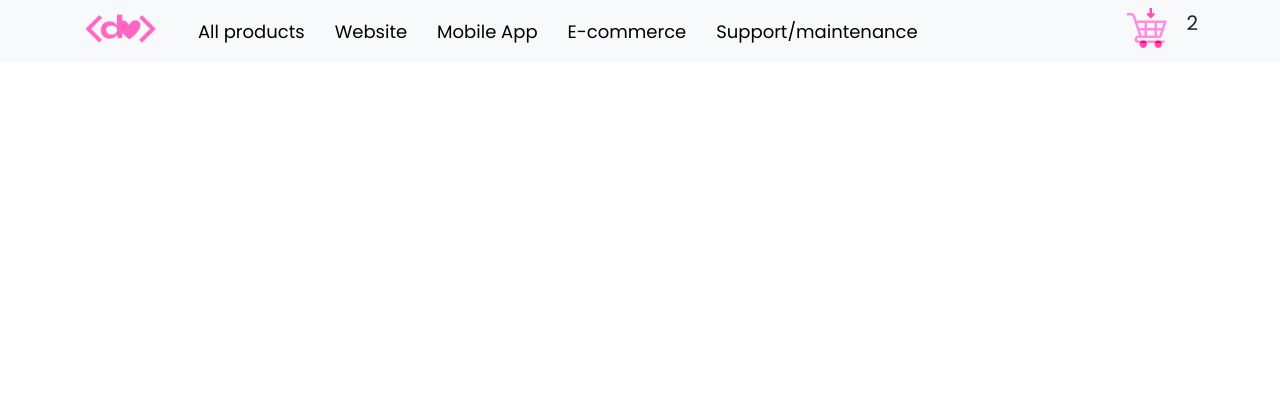
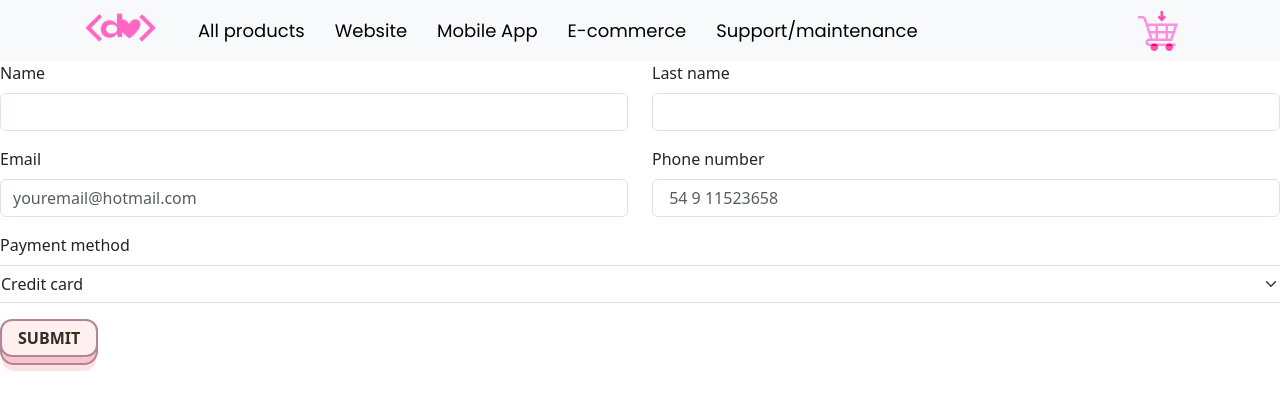
Before and after one commit to lucilaviappiani/PreEntrega1-Viappiani, a React (Vite) app: page /checkout in a window 1280 px wide. Shown: the top 410 px of the page. Built offline with nearby package versions, Linux system fonts and the light colour scheme.

Commit message:
adding cart items

```diff
--- a/src/App.jsx
+++ b/src/App.jsx
@@ -6,21 +6,28 @@ import { BrowserRouter, Routes, Route } from 'react-router-dom'
 import ItemDetailContainer from './components/ItemDetailContainer'
 import Home from './components/Home'
 import Cart from './components/Cart'
+import {CartContextProvider} from './context/CartContext'
+import Checkout from './components/Checkout'
 
 
 const App = () => {
   return (
+
     <BrowserRouter>
+    {/*envuelvo todo con CartContext */}
+    <CartContextProvider>
       <NavBar />
       <Routes>
         <Route exact path='/' element= {<Home/>} />
         <Route exact path='/cart' element= {<Cart/>} />
         <Route exact path='/products' element={<ItemListContainer/>}/>
+        <Route exact path='/checkout' element= {<Checkout/>} />
         <Route exact path='/category/:category' element={<ItemListContainer/>}/>
         <Route exact path='/item/:id' element={<ItemDetailContainer/>} />
+      </Routes>
+      </CartContextProvider>
+  </BrowserRouter>
 
-      </Routes>
-    </BrowserRouter>
   )
 }
 
--- a/src/components/Cart.jsx
+++ b/src/components/Cart.jsx
@@ -1,8 +1,18 @@
-import React from 'react'
+import { useContext } from "react"
+import { CartContext } from "../context/CartContext"
+import { Button } from "react-bootstrap"
+import { Link } from "react-router-dom"
 
 const Cart = () => {
+
+  //lr paso al componente las variables que quiero que consuma
+  const {cartList, setCart, longitud} = useContext(CartContext)
   return (
-    <div>Cart</div>
+    <div>
+      <Link to={`/Checkout`}>
+      <Button variant="" className='CounterButton '> Checkout</Button>
+      </Link>
+    </div>
   )
 }
 
--- a/src/components/CartWidget.jsx
+++ b/src/components/CartWidget.jsx
@@ -1,14 +1,19 @@
 
 import { Link } from 'react-router-dom';
 import addToCartImage from '../assets/anadir-a-la-cesta.png';
+import { useContext } from 'react';
+import { CartContext } from '../context/CartContext';
 
 const CartWidget = () => {
+
+  const {totalQuantity} = useContext(CartContext)
+
   return (
     <div className='CartWidget'>
       <Link to={"/cart"}>
         <img className='CartImage' src= {addToCartImage}/>
       </Link>
-      <p>2</p>
+      <p>{totalQuantity}</p>
     </div>
   )
 }
--- /dev/null
+++ b/src/components/Checkout.jsx
@@ -0,0 +1,72 @@
+import React from 'react'
+import Button from 'react-bootstrap/Button';
+import Col from 'react-bootstrap/Col';
+import Form from 'react-bootstrap/Form';
+import Row from 'react-bootstrap/Row';
+import { useState } from 'react';
+
+const Checkout = () => {
+  const [name, setName] = useState("")
+  const [lastname, setLastname] = useState("")
+  const [email, setEmail] = useState("")
+  const [phone, setPhone] = useState("")
+  const [paymentMethod, setPaymentMethod] = useState("Credit card"); // Por defecto, seleccionamos el primer método de pago
+
+
+  const handleSubmit = (e) => {
+    e.preventDefault()
+    name === ""? alert("please complete your name") : console.log("Name:", name);
+    lastname === ""? alert("please complete your lastname") : console.log("Last name:", lastname);
+    email === ""? alert("please complete your email") : console.log("email:",email);
+    phone === ""? alert("please complete your phone") : console.log("Phone:",phone);
+    console.log("Payment method:", paymentMethod);
+
+  }
+
+  return (
+    <Form onSubmit={handleSubmit}>
+    <Row className="mb-3">
+      <Form.Group as={Col} controlId="formGridEmail">
+        <Form.Label>Name</Form.Label>
+        <Form.Control type="text"  onChange={(e)=> setName(e.target.value)}/>
+      </Form.Group>
+
+      <Form.Group as={Col} controlId="formGridEmail">
+        <Form.Label> Last name</Form.Label>
+        <Form.Control type="text"  onChange={(e)=> setLastname(e.target.value)} />
+      </Form.Group>
+
+    </Row>
+
+    <Row className="mb-3">
+
+      <Form.Group as={Col} controlId="formGridEmail">
+        <Form.Label>Email</Form.Label>
+        <Form.Control type="email" placeholder="youremail@hotmail.com" onChange={(e)=> setEmail(e.target.value)} />
+      </Form.Group>
+
+      <Form.Group as={Col} controlId="formGridEmail">
+        <Form.Label>Phone number</Form.Label>
+        <Form.Control type="tel" placeholder=" 54 9 11523658" onChange={(e)=> setPhone(e.target.value)}/>
+      </Form.Group>
+      </Row>
+
+    <Row className="mb-3">
+
+    <Form.Label>Payment method</Form.Label>
+    <Form.Select aria-label="Default select example" value={paymentMethod} onChange={(e) => setPaymentMethod(e.target.value)}>
+      <option value="Credit card">Credit card</option>
+      <option value="Debit card">Debit card</option>
+      <option value="PayPal">PayPal</option>
+    </Form.Select>
+
+
+
+    </Row>
+    <Button variant="" className='CounterButton ' type="submit" > Submit</Button>
+
+  </Form>
+  )
+}
+
+export default Checkout
--- a/src/components/ItemCount.jsx
+++ b/src/components/ItemCount.jsx
@@ -1,25 +1,28 @@
 import React, { useState } from 'react'
 
-const ItemCount = () => {
+const ItemCount = ( {onAdd} ) => {
 
-const [contador,setContador]= useState(0)
+const [quantity, setQuantity] = useState(1)
 
 const sumar =()=>{
     //aquí puedo agregaar lógica para que no se exceda del stock
-    setContador(contador+1)
+    setQuantity(quantity+1)
 }
 const restar=()=>{
     //aquí puedo agregar lógica para que no tome valores negativos
-    setContador(contador-1)
+    setQuantity(quantity-1)
 }
 
 
   return (
-    <div className='CountContainer'>
+    <>
+      <div className='CountContainer'>
         <button onClick={restar} className='CounterButton SubstractButton'>-</button>
-        <p className='CountNumber'>{contador}</p>
-        <button onClick={sumar}  className='CounterButton'>+</button>
-    </div>
+        <p className='CountNumber'>{quantity}</p>
+        <button onClick={sumar} className='CounterButton'>+</button>
+      </div>
+      <button variant="" className='CounterButton AddToCart' onClick={() => onAdd(quantity)}> Add to cart</button>
+    </>
   )
 }
 
--- a/src/components/ItemDetail.jsx
+++ b/src/components/ItemDetail.jsx
@@ -1,14 +1,33 @@
-import React from 'react';
-import { useParams } from 'react-router-dom';
+import React, { useContext, useState } from 'react';
+import { Link, useParams } from 'react-router-dom';
 import ItemCount from './ItemCount';
 import Card from 'react-bootstrap/Card';
-import { Button } from 'react-bootstrap';
 import { Carousel} from 'react-bootstrap';
-
+import { CartContext } from '../context/CartContext';
 
 
 //recibe los productos por props
 const ItemDetail = ({ productos }) => {
+
+  //estado donde se almacenará la cantidad agregada de ese producto
+  const [quantityAdded, setQuantityAdded] = useState(0)
+
+  const {addItem} = useContext(CartContext)
+  const handleOnAdd = (quantity) => {
+    setQuantityAdded(quantity)
+
+    const { id, nombre, description } = filteredProducts[0];
+
+
+    const item = {
+      id, nombre, description
+    }
+
+    addItem(item, quantity)
+  }
+
+
+
   //recibe los parámetros del producto por useParams
   const { id } = useParams()
   //hace un fitlrado por id
@@ -36,8 +55,13 @@ const ItemDetail = ({ productos }) => {
               </Carousel>
                 <Card.Title>{p.nombre}</Card.Title>
                 <Card.Text>{p.description}</Card.Text>
-                <ItemCount/>
-                <Button variant="" className='CounterButton AddToCart'> Add to cart</Button>
+                <div>
+                  {
+                    quantityAdded > 0 ? (<Link to={"/cart"}> <button className='CounterButton'> ¡Product added! Go to cart</button></Link>)
+                  : (<ItemCount initial={1} onAdd={handleOnAdd} />)
+                  }
+
+                </div>
               </Card.Body>
             </Card>
           </div>
--- a/src/components/ItemDetailContainer.jsx
+++ b/src/components/ItemDetailContainer.jsx
@@ -31,7 +31,6 @@ const ItemDetailContainer = () => {
   async function fetchingData() {
     try{
       const productosFetched = await getProductos()
-      console.log(productosFetched)
     } catch (error) {
       console.log(error)
     }
--- a/src/components/ItemListContainer.jsx
+++ b/src/components/ItemListContainer.jsx
@@ -34,7 +34,6 @@ const ItemListContainer = () => {
   async function fetchingData() {
     try{
       const productosFetched = await getProductos()
-      console.log(productosFetched)
     } catch (error) {
       console.log(error)
     }
--- /dev/null
+++ b/src/context/CartContext.jsx
@@ -0,0 +1,46 @@
+
+import { createContext, useState } from 'react'
+
+export const CartContext= createContext()
+
+
+//children es a quien le estoy pasando la información
+export const CartContextProvider = ({children}) => {
+//cart es un array vacío de productos agregados
+    const [cart, setCart] = useState([])
+    console.log(cart)
+
+    const addItem = (item, quantity) => {
+        if (!isInCart(item.id)){
+            setCart(prev => [...prev, {...item, quantity}])
+        } else {
+            console.error("already in cart")
+        }
+    }
+
+    const removeItem = (itemId) => {
+        const cartUpdated = cart.filter(prod => prod.id !== itemId)
+        setCart(cartUpdated)
+    }
+
+    const clearCart = () => {
+        setCart([])
+    }
+
+    const isInCart = (itemId) => {
+        return cart.some(prod => prod.id === itemId)
+    }
+
+
+
+    return(
+        //Value son los valores que el provider le pasa a sus hijos
+        <CartContext.Provider value={{cart, addItem, removeItem, clearCart}}>
+            {children} {/*A quien le estoy pasando la información*/}
+        </CartContext.Provider>
+
+
+    )
+}
+
+export default CartContextProvider
```
Also changed, not shown: src/components/Form.jsx (deleted, +0 -9 lines), src/components/CartItem.jsx (added), 2 other files (tests, documents, lock files or other folders).
